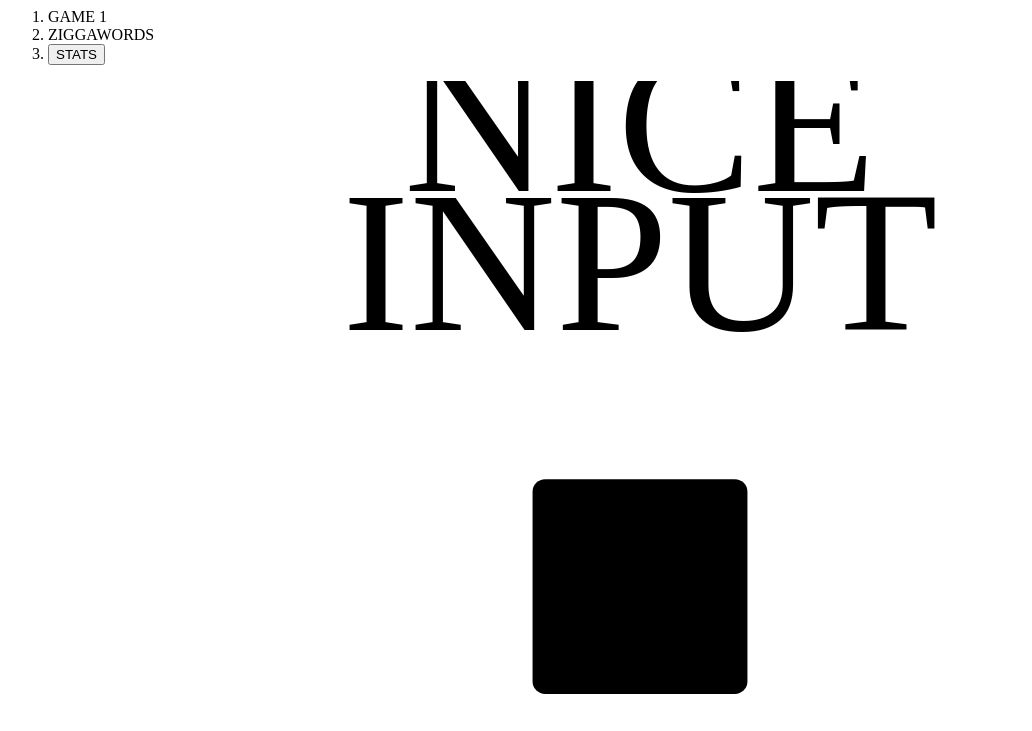
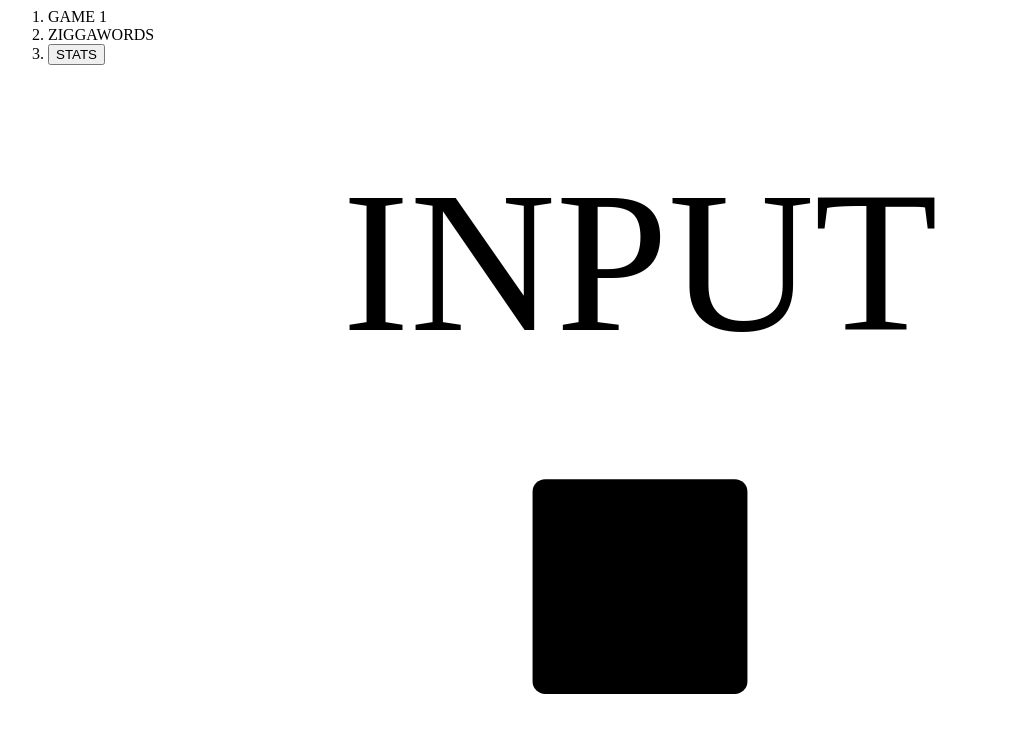
Before and after one commit to aoshea/typect-sgay4z, a website: page index.html in a window 1280 px wide. Shown: the top 731 px of the page, without its empty margins (0-1032 px from the left). Drawn offline with Linux system fonts and the light colour scheme.

Commit message:
2 files modified

```diff
--- a/index.html
+++ b/index.html
@@ -14,7 +14,7 @@
   <div class="svg-container">
     <svg viewBox="0 0 100 100" xmlns="http://www.w3.org/2000/svg">
     <g transform="translate(50, 5)">
-      <text id="plum" alignment-baseline="middle" dominant-baseline="central" text-anchor="middle" x="0" y="0">NICE
+      <text id="plum" alignment-baseline="middle" dominant-baseline="central" text-anchor="middle" x="-100" y="0">NICE
       <animate
         id="plum-animate"
         attributeName="x"
@@ -32,22 +32,24 @@
         calcMode="spline"
         repeatCount="indefinite"
       />
-      <animate
+      <animateTransform
         id="plum-animate-skew"
-        attributeName="skewX"
-        from="-10"
-        to="10"
-        begin="0s"
+        attributeName="transform"
+        type="skewX"
+        from="-30"
+        begin="indefinite"
+        fill="freeze"
+        to="30"
         dur="4s"
-        values="-10;0;0;0;10"
+        values="-30;0;0;0;30"
         keySplines="
             0.1 0.8 0.2 1;
             0.1 0.8 0.2 1;
             0.4 0.8 0.2 1;
             0.9 0.3 0.8 1"
         calcMode="spline"
-        repeatCount="indefinite"
-      />
+        repeatCount="indefinite" />
+
       <animate
         id="plum-animate-fade"
         attributeName="opacity"
--- a/index.ts
+++ b/index.ts
@@ -289,7 +289,7 @@ function advanceLevel() {
     const plumtexts = ['Nice', 'Excellent', 'Amazing', 'Incredible', 'Superb'];
     document.querySelector('animate#plum-animate').beginElement();
     document.querySelector('animate#plum-animate-fade').beginElement();
-    document.querySelector('animate#plum-animate-skew').beginElement(); //.show(plumtexts[game_level - 1]);
+    document.querySelector('animateTransform#plum-animate-skew').beginElement(); //.show(plumtexts[game_level - 1]);
   } else {
     // plum_view.show('You win');
 
```
